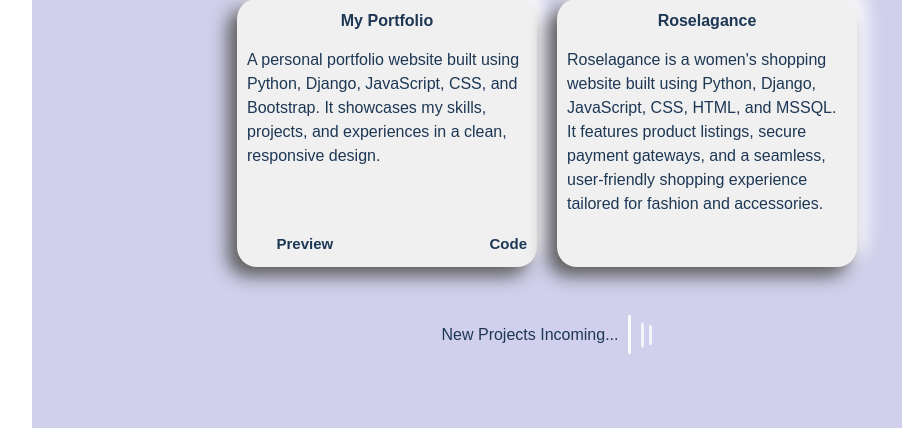
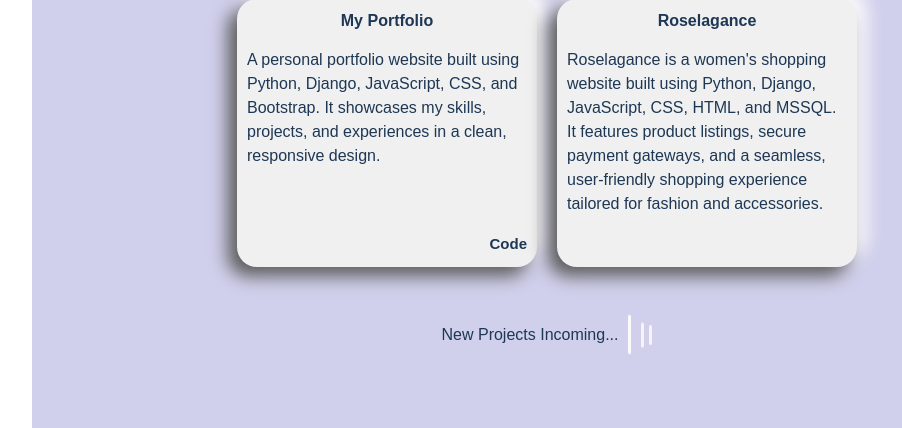
Before and after one commit to nivya-rose/my-portfolio, a Django app: page / in a window 1280 px wide. Shown: the part 2846-3274 px from the top of the page, without its empty margins (218-1120 px from the left). Run offline with Django 5.2, Linux system fonts and the light colour scheme.

Commit message:
Updated project code

```diff
--- a/home/templates/base.html
+++ b/home/templates/base.html
@@ -340,7 +340,7 @@
                 <svg xmlns="http://www.w3.org/2000/svg" viewBox="0 0 640 512" class="svg">
                   <!-- External Link Icon -->
                 </svg>
-                <a class="link" href="https://www.nivyarose.site/">Preview</a>
+                <!--a class="link" href="">Preview</a-->
               </div>
               <div>
                 <svg xmlns="http://www.w3.org/2000/svg" viewBox="0 0 496 512" class="svg">
```
